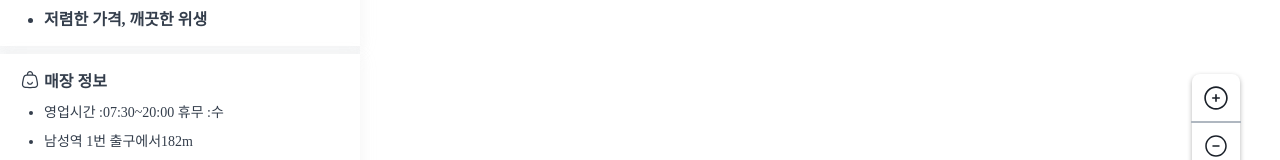
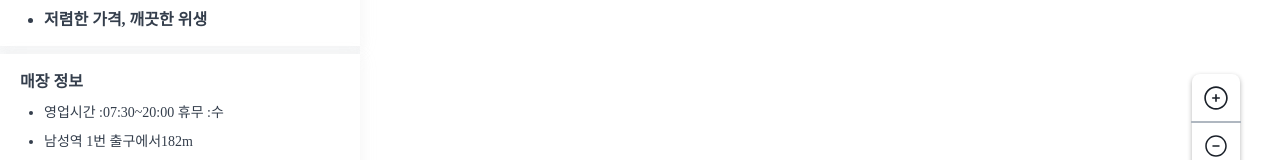
Before and after one commit to z1nun/price-finder-madam, a Nuxt app in the folder client/: page /detail in a window 1280 px wide. Shown: the part 326-486 px from the top of the page. Built offline with nearby package versions, Linux system fonts and the light colour scheme; no server answers; a web font is replaced by a local one; what vue3-naver-maps would draw is missing.

Commit message:
design : bagsmile 이미지 삭제

```diff
--- a/client/components/detail/StoreInformation.vue
+++ b/client/components/detail/StoreInformation.vue
@@ -1,6 +1,6 @@
 <template>
   <article>
-    <h3><img src="~/assets/img/detail/bagSmile.svg" />매장 정보</h3>
+    <h3>매장 정보</h3>
     <ul>
       <li v-for="(item, index) in inform" :key="index">{{ item }}</li>
     </ul>
```
